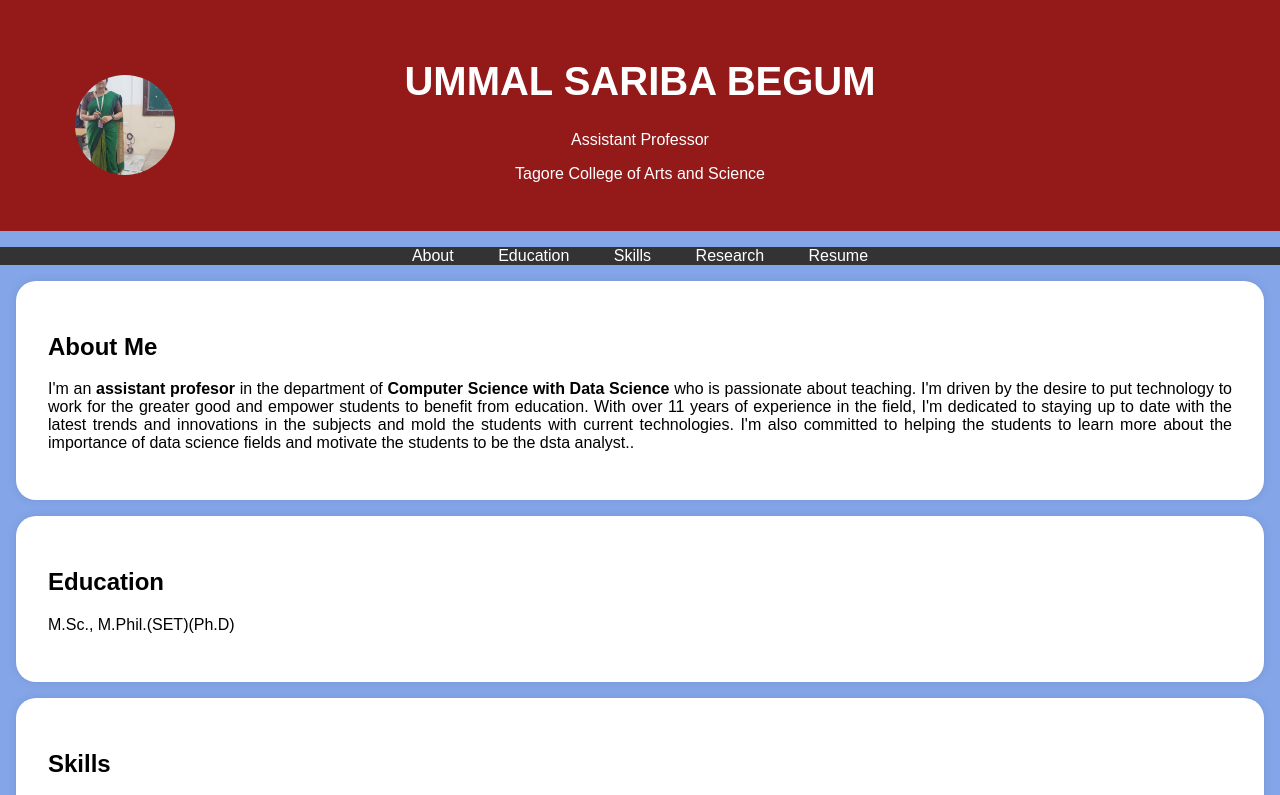
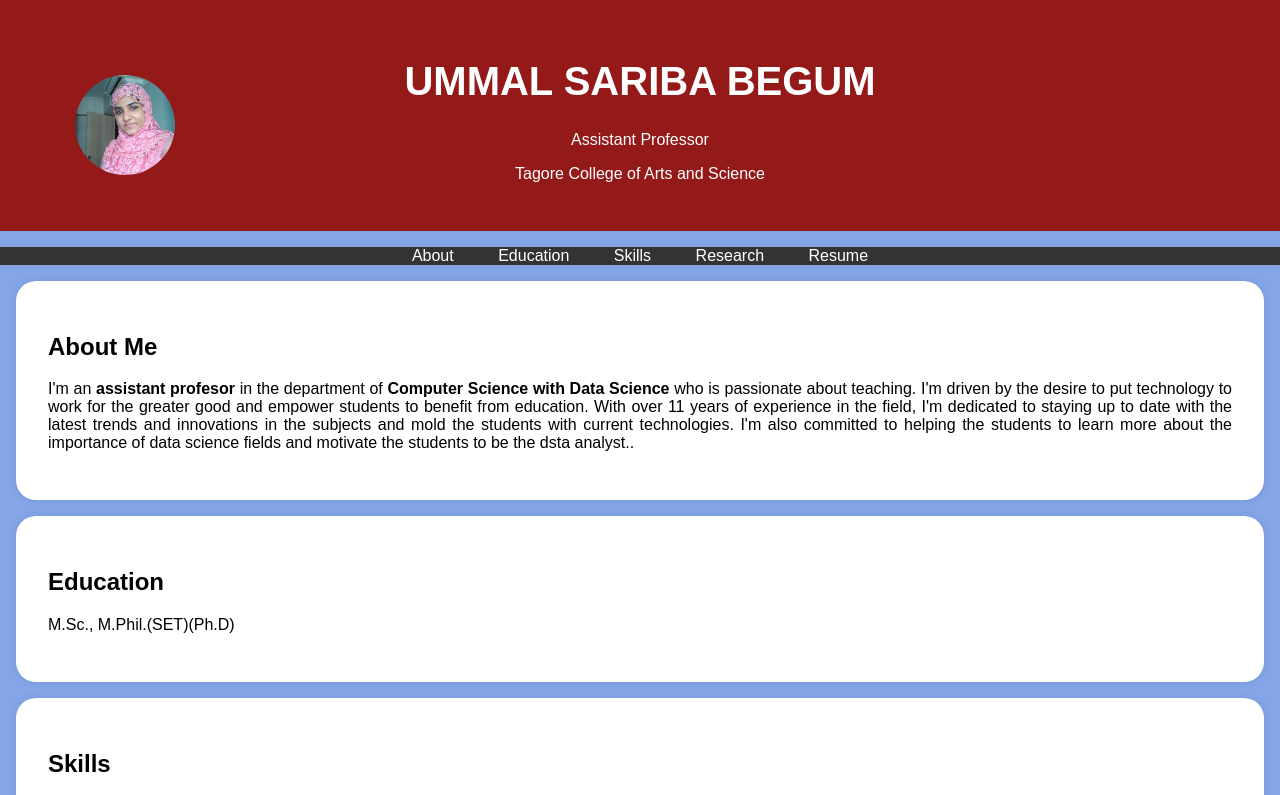
Before and after one commit to Ummalsariba/Project, a plain HTML site: page index.html in a window 1280 px wide. Shown: the top 795 px of the page. Drawn offline with Linux system fonts and the light colour scheme.

Commit message:
Update index.html

```diff
--- a/index.html
+++ b/index.html
@@ -95,7 +95,7 @@
     <header>
         <div class="header-content">
             <!-- Add your profile picture here -->
-           <img src="./IMG-20241216-WA0012.jpg" alt="Your Profile Picture" class="profile-picture">
+           <img src="./IMG-20150620-WA0000.jpg" alt="Your Profile Picture" class="profile-picture">
             <h1>UMMAL SARIBA BEGUM</h1>
             <p>Assistant Professor</p>
            <p>Tagore College of Arts and Science</p>
```
